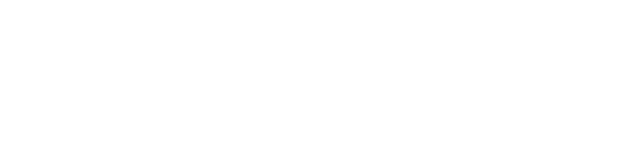
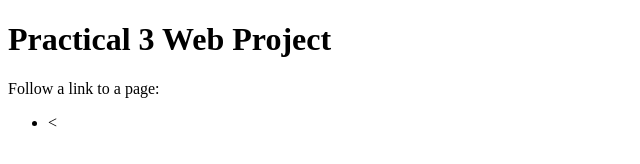
Before and after one commit to enhayi/practical3, a plain HTML site: page index.html in a window 1280 px wide. Shown: the whole page, without its empty margins (0-640 px from the left). Drawn offline with Linux system fonts and the light colour scheme.

Commit message:
basic files

```diff
--- a/index.html
+++ b/index.html
@@ -6,6 +6,10 @@
     <title>Document</title>
 </head>
 <body>
-
+    <h1>Practical 3 Web Project</h1>
+    <p>Follow a link to a page:</p>
+    <ul>
+        <li><</li>
+    </ul>
 </body>
 </html>
```
Also changed, not shown: ollie.html (+11 -0 lines).
